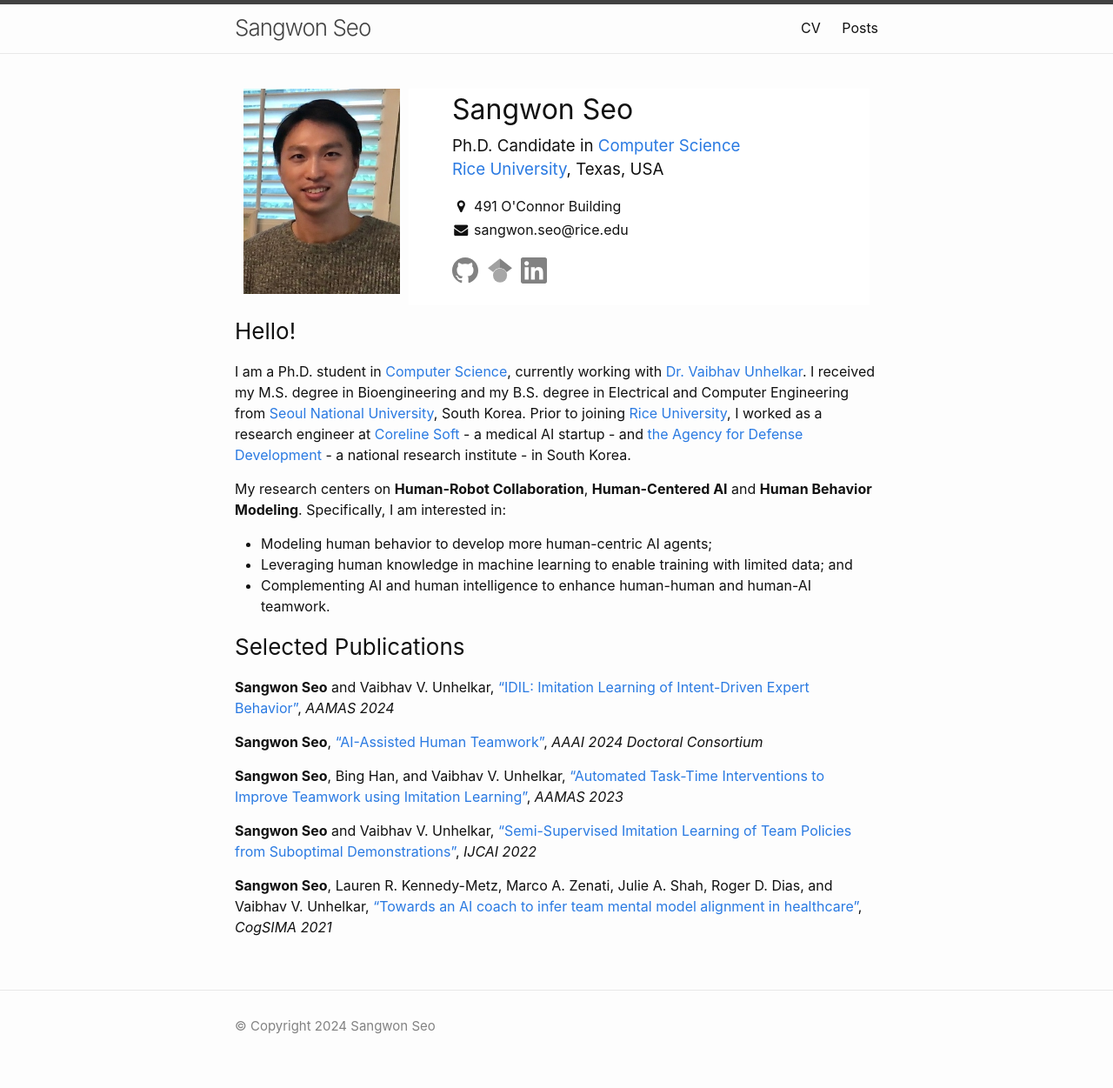
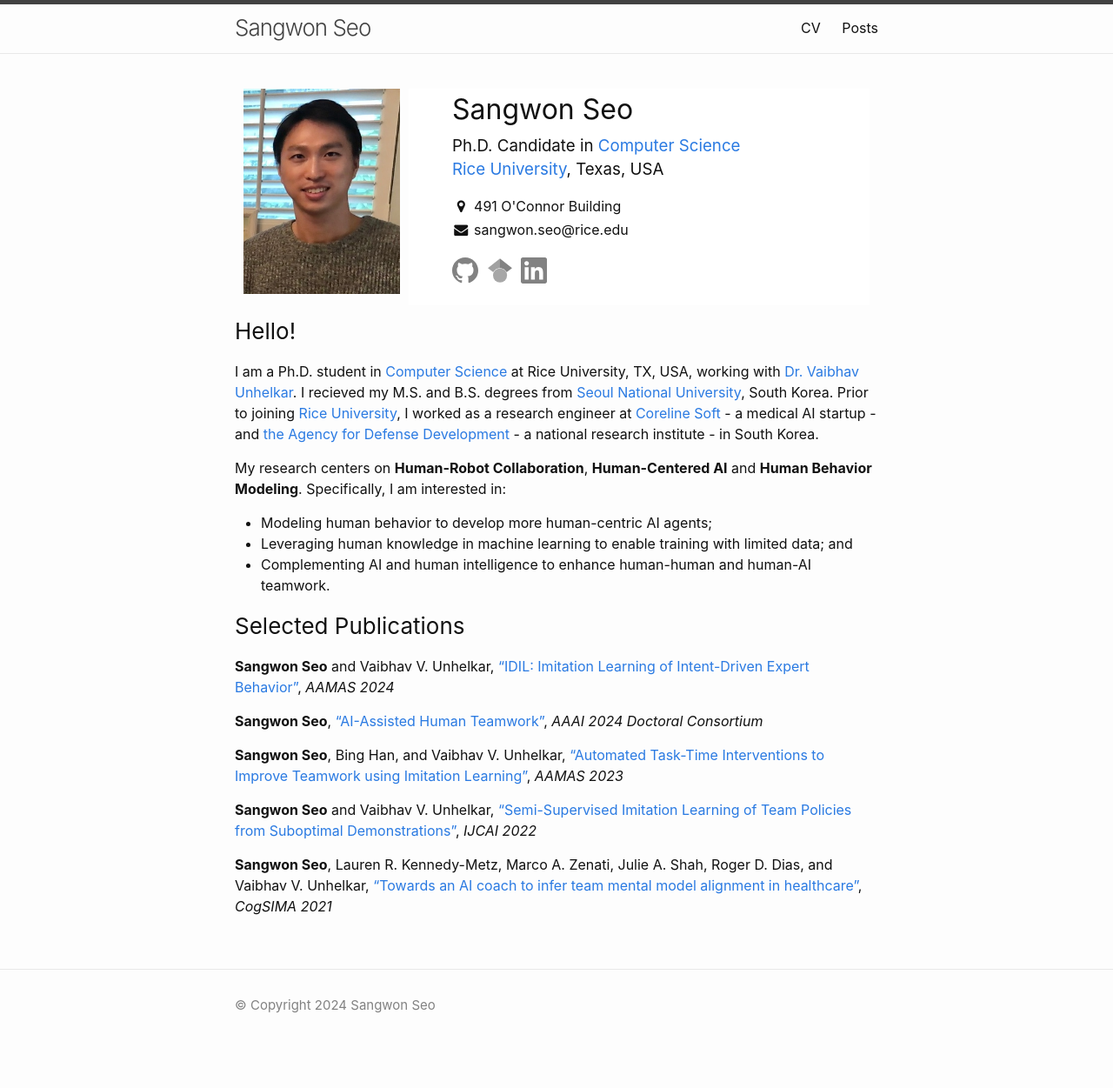
Before and after one commit to sangwon-seo/sangwon-seo.github.io, a Jekyll site: the page built from _pages/about.md, in a window 1280 px wide. Shown: the whole page at 87% size. Built offline with Jekyll 4.4.1, drawn with Linux system fonts in a browser that asks for light colours; after the commit the page ends 1227 px from its top, so only the background shows below that.

```diff
--- a/_pages/about.md
+++ b/_pages/about.md
@@ -4,7 +4,7 @@ title: About
 permalink: /
 ---
 ### Hello!
-I am a Ph.D. student in [Computer Science](https://cs.rice.edu/), currently working with [Dr. Vaibhav Unhelkar](https://profiles.rice.edu/faculty/vaibhav-unhelkar). I received my M.S. degree in Bioengineering and my B.S. degree in Electrical and Computer Engineering from [Seoul National University](https://en.snu.ac.kr/), South Korea. Prior to joining [Rice University](https://www.rice.edu/), I worked as a research engineer at [Coreline Soft](https://www.corelinesoft.com/en/) - a medical AI startup - and [the Agency for Defense Development](https://www.add.re.kr/eps) - a national research institute - in South Korea.
+I am a Ph.D. student in [Computer Science](https://cs.rice.edu/) at Rice University, TX, USA, working with [Dr. Vaibhav Unhelkar](https://unhelkar.github.io/). I recieved my M.S. and B.S. degrees from [Seoul National University](https://en.snu.ac.kr/), South Korea. Prior to joining [Rice University](https://www.rice.edu/), I worked as a research engineer at [Coreline Soft](https://www.corelinesoft.com/en/) - a medical AI startup - and [the Agency for Defense Development](https://www.add.re.kr/eps) - a national research institute - in South Korea.
 
 My research centers on **Human-Robot Collaboration**, **Human-Centered AI** and **Human Behavior Modeling**.
 Specifically, I am interested in:
```
Also changed, not shown: _posts/2022-11-11-3D-visualization-tool.md (added, +12 -0 lines), _posts/2022-11-11-BTIL.md (deleted, +0 -8 lines), _posts/2022-11-11-collaborative-tasks.md (deleted, +0 -12 lines), _posts/2024-02-29-virtual-poster-AI-assisted-human-teamwork.md (added, +12 -0 lines), 1 other file.
